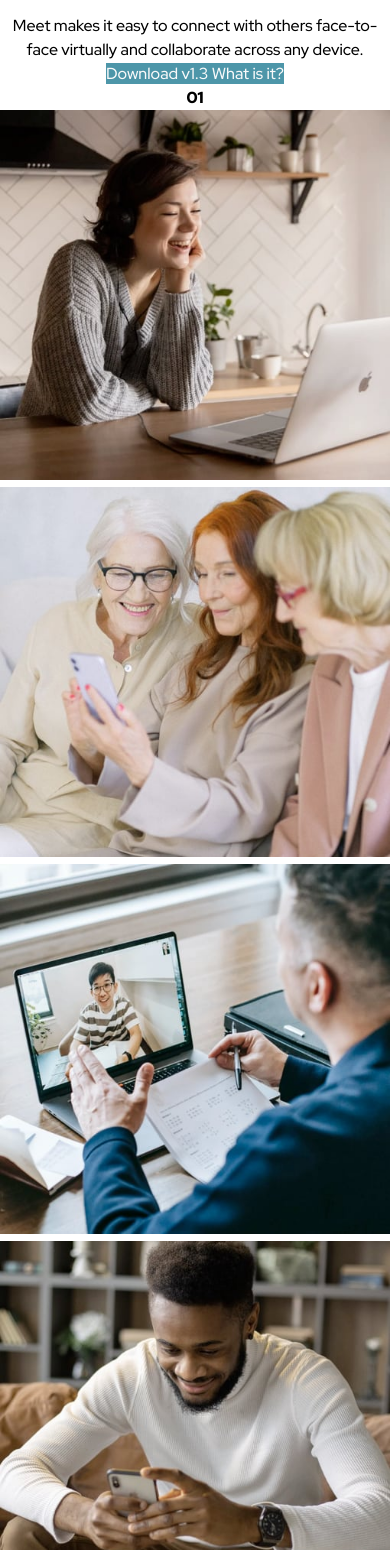
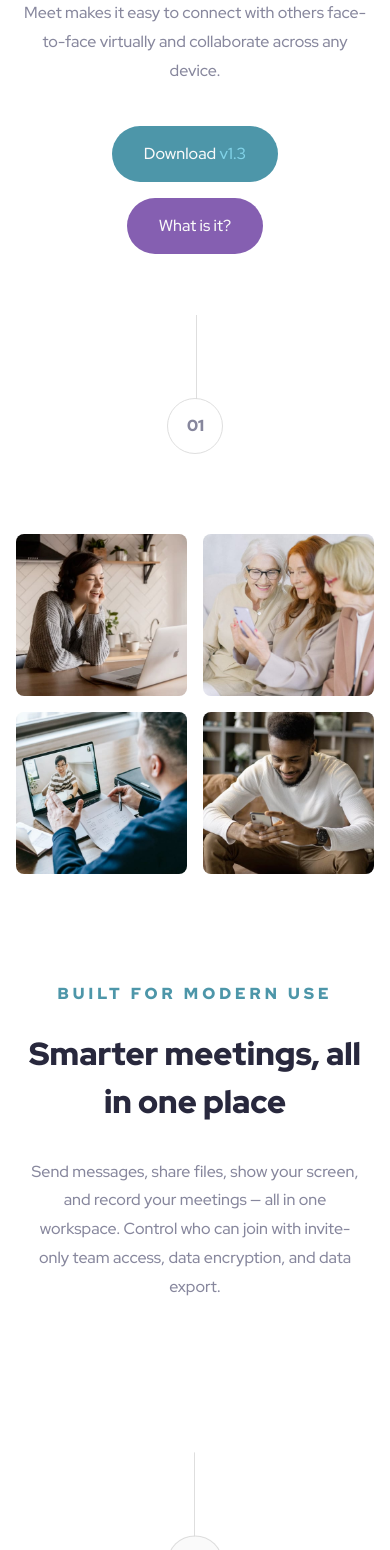
Before and after one commit to RMK-creative/fem-meet-landing-page, a plain HTML site: page index.html in a window 390 px wide. Shown: the part 450-2000 px from the top of the page. Drawn offline with Linux system fonts and the light colour scheme.

Commit message:
add pseudo elements, footer img overlay effect, update img stack to grid

```diff
--- a/styles/styles.scss
+++ b/styles/styles.scss
@@ -7,6 +7,7 @@
   --color-light-purple: #d9b8ff;
   --color-dark-navy: #28283d;
   --color-grey: #87879d;
+  --color-light-grey: #d8d8d8d8;
   --color-white: #fafafa;
 }
 
@@ -30,13 +31,14 @@ body {
   flex-direction: column;
   justify-content: center;
   align-items: center;
+
+  //   overflow: hidden;
 }
 
 a {
   text-decoration: none;
-  color: var(--color-white);
   cursor: pointer;
-  background-color: var(--color-dark-cyan);
+  display: block;
 }
 
 img {
@@ -46,23 +48,25 @@ img {
 .logo {
   max-width: 7rem;
   margin: 3rem auto;
+  overflow-y: hidden;
 }
 
 .hero {
-  width: 110%;
+  //   width: 110%;
 }
 
 .main-wrapper {
   text-align: center;
+  background-color: --white;
 }
 
-.main-container {
+.main-container__top {
   display: flex;
   flex-direction: column;
   justify-content: center;
   align-items: center;
 
-  padding: 0 1rem;
+  padding: 0 1.5rem;
 }
 
 h1 {
@@ -76,24 +80,125 @@ h1 {
 h2 {
   font-size: 1rem;
   text-transform: uppercase;
+  color: var(--color-dark-cyan);
+  letter-spacing: 0.25rem;
+
+  margin-top: 4rem;
 }
 
 h3 {
   font-size: 2rem;
   color: var(--color-dark-navy);
+
+  margin-top: 1.5rem;
+}
+
+h4 {
+  color: var(--color-grey);
 }
 
 p {
   font-size: 1rem;
-  //   color: var(--color-white);
+  color: var(--color-grey);
+  line-height: 1.8;
+  margin-top: 2rem;
+  margin-bottom: 2rem;
+}
 
-  margin-top: 2rem;
+footer p,
+footer h3 {
+  color: var(--color-white);
+}
+
+// vertical line and circle for point
+.main-container__point {
+  display: flex;
+  justify-content: center;
+  align-items: center;
+
+  height: 3.5rem;
+  width: 3.5rem;
+  border: 1px solid var(--color-light-grey);
+  border-radius: 50%;
+  margin-top: 5rem;
+  margin-bottom: 4rem;
+}
+
+.point-two {
+  margin-left: auto;
+  margin-right: auto;
+  position: relative;
+  transform: translatey(5.9rem);
+  background-color: var(--color-white);
+}
+
+.main-container__point::before {
+  content: " ";
+  height: 5.25rem;
+  width: 1px;
+  background-color: var(--color-light-grey);
+  position: relative;
+  bottom: 4.3rem;
+  left: 0.6rem;
+}
+
+.main-container__img-stack {
+  display: grid;
+  grid-template-columns: repeat(2, 1fr);
+  gap: 1rem;
+  justify-content: center;
+
+  padding: 1rem;
+}
+
+.stack-img {
+  width: 100%;
+  height: auto;
+  border-radius: 0.5rem;
+}
+
+.main-container__middle {
+  padding: 1.7rem;
+}
+
+.btn {
+  padding: 1rem 2rem;
+  border-radius: 2rem;
+  margin: 0.5rem;
+}
+
+.btn-info {
+  background-color: var(--color-dark-purple);
+  color: var(--color-white);
+  margin-bottom: 4rem;
+}
+
+.btn-download {
+  color: var(--color-white);
+  background-color: var(--color-dark-cyan);
+}
+
+.btn-download span {
+  color: var(--color-bright-cyan);
+  opacity: 0.8;
+}
+
+footer .btn-download {
+  background-color: var(--color-dark-purple);
+  max-width: 10.5rem;
 }
 
 footer {
-  //   background-image: url(/assets/mobile/image-footer.jpg);
-  //   background-size: cover;
-  //   background-repeat: no-repeat;
-  //   background-position: top;
-  background-color: var(--color-dark-cyan);
+  background: linear-gradient(rgba(77, 150, 168, 0.9), rgba(77, 150, 168, 0.9)),
+    url(/assets/mobile/image-footer.jpg);
+  background-size: cover;
+  background-repeat: no-repeat;
+  background-position: top;
+
+  display: flex;
+  flex-direction: column;
+  justify-content: center;
+  align-items: center;
+
+  padding: 4rem 3rem;
 }
```
Also changed, not shown: styles/styles.css, styles/styles.min.css.
